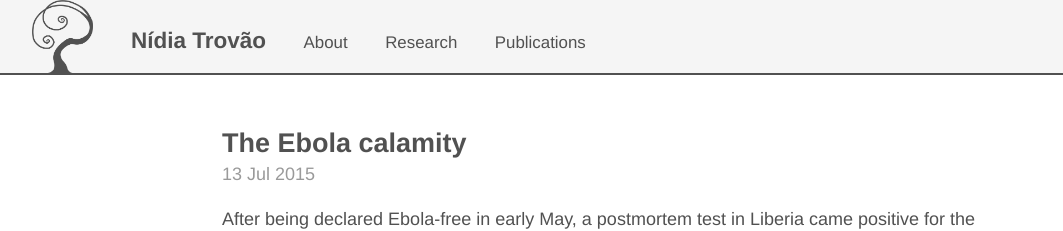
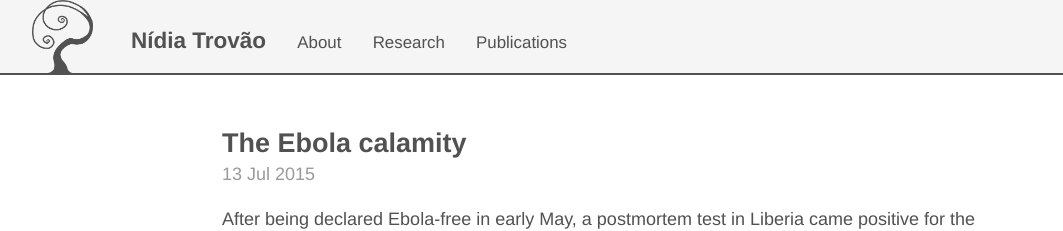
Before and after one commit to nidiatrovao/nidiatrovao.github.io, a Jekyll site: the page built from index.html, in a window 1280 px wide. Shown: the top 231 px of the page, without its empty margins (13-1076 px from the left). Built offline with Jekyll 4.4.1, drawn with Linux system fonts in a browser that asks for light colours; the list of posts is cut into pages by our own code.

Commit message:
float adjustment

```diff
--- a/_layouts/default.html
+++ b/_layouts/default.html
@@ -6,10 +6,9 @@
   <body>
 	  <header class="masthead" style="padding-top:0">
         <h3 class="masthead-title" style="background-color:#F5F5F5;background-image: url('/public/apple-touch-icon-precomposed.png');background-size:contain;background-repeat:no-repeat;padding-top:1.5rem;max-width:100%;padding-bottom:1rem;padding-left:8rem;padding-right:2.5rem;box-shadow: 0px 2px 0px #515151;background-position:left 2.5rem bottom">
-            <a href="{{ site.baseurl }}/" title="Home">{{ site.title }}</a>
+            <a href="{{ site.baseurl }}/" title="Home">{{ site.title }}</a>&nbsp;&nbsp;&nbsp;&nbsp;
 			{% for page in site.pages_list %}
-				<span style="display:inline-block">&nbsp;&nbsp;&nbsp;&nbsp;
-				<small><a href="{{ page[1] }}">{{ page[0] }}</a></small></span>
+				<span style="display:inline-block"><small><a href="{{ page[1] }}">{{ page[0] }}</a></small>&nbsp;&nbsp;&nbsp;&nbsp;</span>
 			{% endfor %}
 		</h3>
       </header>
```
